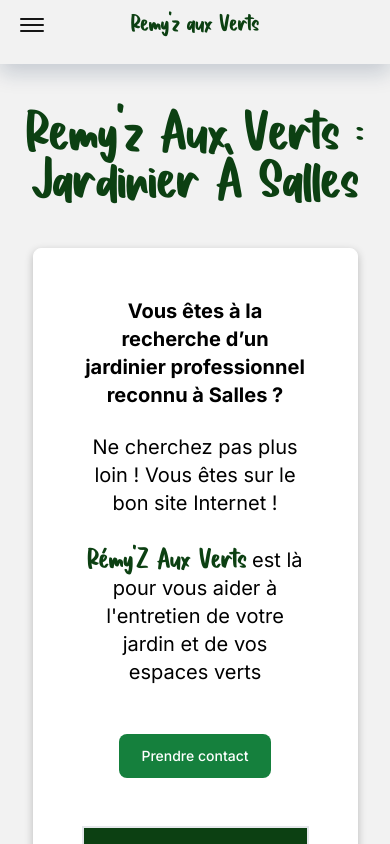
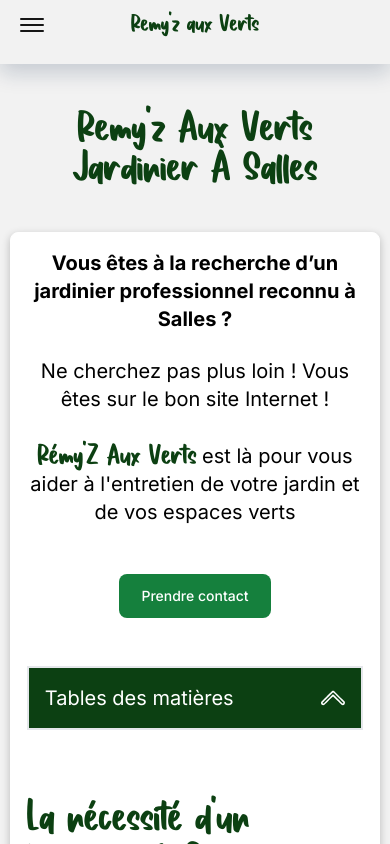
Before and after one commit to Titou360/Remyz, a Next.js app: page /salles in a window 390 px wide. Shown: the top 844 px of the page. Built offline with nearby package versions, Linux system fonts and the light colour scheme; what tailwindcss-3d would draw is missing.

Commit message:
Push 26.06.2024

```diff
--- a/app/layout.js
+++ b/app/layout.js
@@ -8,7 +8,7 @@ const inter = Inter({ subsets: ['latin'] })
 
 export const metadata = {
   title: 'Remyz Aux Verts, votre jardinier en Val de L Eyre',
-  description: 'Generated by create next app',
+  description: 'RemyZ aux Verts, jardinier à Salles, Lugos, Belin-Béliet. Découvrez mes services ☝',
 }
 
 export default function RootLayout({ children }) {
--- a/app/salles/page.js
+++ b/app/salles/page.js
@@ -1,13 +1,14 @@
 'use client';
 import { ArrowIcon } from '@/components/Icons';
 import Link from 'next/link';
-import { useState } from 'react';
+import { useState, useRef } from 'react';
 import Button from '../../components/Buttton';
 import SeoImage from '../../public/assets/img/SEO/Infographie-Remyz-aux-verts-jardinier-salles.png';
 import Image from 'next/image';
 
 const Page = () => {
   const [isOpen, setIsOpen] = useState(false);
+  const contentRef = useRef(null);
 
   const toggleOpen = () => {
     setIsOpen(!isOpen);
@@ -16,14 +17,19 @@ const Page = () => {
   return (
     <section id="sitemap" className="w-full pt-14 flex flex-col items-center bg-light dark:bg-darky">
       <div className="w-full flex flex-col items-center justify-center gap-6 my-8">
-        <h1 className="text-5xl text-primary dark:text-darkModePrimary capitalize text-center my-4 font-Spring">
+        {/* H1 desktop */}
+        <h1 className="lg:hidden text-5xl text-primary dark:text-darkModePrimary capitalize text-center my-4 font-Spring">
           Remy&apos;z aux Verts : Jardinier à Salles
+        </h1>
+        {/* H1 mobile */}
+        <h1 className="hidden lg:block lg:text-4xl text-primary dark:text-darkModePrimary capitalize text-center my-4 font-Spring">
+          Remy&apos;z aux Verts
+          <br /> Jardinier à Salles
         </h1>
       </div>
 
-      <div className="w-5/6 h-auto mx-auto bg-white rounded-t-lg border border-1 border-white shadow-[rgba(0,_0,_0,_0.24)_0px_3px_8px] ">
-        <div className="m-12">
-          <div>
+      <div className="w-5/6 lg:w-[95%] h-auto mx-auto bg-white rounded-t-lg border border-1 border-white shadow-[rgba(0,_0,_0,_0.24)_0px_3px_8px]">
+        <div className="m-12 lg:m-4">
           <p className="text-center">
             <span className="font-bold text-xl">Vous êtes à la recherche d’un jardinier professionnel reconnu à Salles ?</span>
             <br />
@@ -36,21 +42,26 @@ const Page = () => {
               jardin et de vos espaces verts
             </span>
           </p>
-          </div>
           <div className="mt-12 flex items-center justify-center">
             <Button href="/#contact" title="Prendre contact" />
           </div>
           <div className="mt-12">
-            <div className="flex items-center justify-between w-full border-2 bg-primary py-4" onClick={toggleOpen}>
+            <div className="flex items-center justify-between w-full border-2 bg-primary py-4 cursor-pointer" onClick={toggleOpen}>
               <h2 className="ml-4 text-xl text-white">Tables des matières</h2>
               <ArrowIcon
-                className={`mr-4 transition-transform duration-300 rotate-90 ${isOpen ? 'rotate-x-180' : ''}`}
+                className={`mr-4 transition-transform duration-300 ${isOpen ? 'rotate-90' : '-rotate-90'}`}
                 fill="white"
                 width={24}
                 height={24}
               />
             </div>
-            <div className={`ml-4 mt-4 transition-all duration-300 ${isOpen ? 'max-h-screen' : 'max-h-0 overflow-hidden'}`}>
+            <div
+              ref={contentRef}
+              className={`ml-4 mt-4 transition-all duration-300 ease-in-out overflow-hidden`}
+              style={{
+                maxHeight: isOpen ? `${contentRef.current.scrollHeight}px` : '0px'
+              }}
+            >
               <ol className="list-decimal ml-4">
                 <li>
                   <Link href="#necessites">La nécessité d&apos;un jardinier à Salles</Link>
@@ -191,7 +202,7 @@ const Page = () => {
               Enfin pour un projet sur mesure, le coût peut dépasser les 900 €.
             </p>
           </div>
-          <div className="mt-12 flex items-center justify-center">
+          <div className="my-12 flex items-center justify-center">
             <Image src={SeoImage} alt="Infographie-Remyz-aux-verts-jardinier-salles" />
           </div>
         </div>
--- a/components/Buttton.js
+++ b/components/Buttton.js
@@ -6,7 +6,7 @@ const button = ({href, title}) => {
     <Link
       type="button"
       href={href}
-      className="focus:outline-none text-white bg-green-700 hover:bg-green-800 focus:ring-4 focus:ring-green-300 font-medium rounded-lg text-sm px-5 py-2.5 me-2 mb-2 dark:bg-green-600 dark:hover:bg-green-700 dark:focus:ring-green-800 border-2 border-transparent hover:border-light xs:m-auto"
+      className="transition duration-300 ease-in-out focus:outline-none text-white bg-green-700 hover:bg-green-800 focus:ring-4 focus:ring-green-300 font-medium rounded-lg text-sm px-5 py-2.5 me-2 mb-2 border-2 border-transparent hover:border-light xs:m-auto"
     >
       {title}
     </Link>
--- a/package.json
+++ b/package.json
@@ -13,10 +13,11 @@
     "@splidejs/react-splide": "^0.7.12",
     "framer-motion": "^10.16.5",
     "moment-timezone": "^0.5.44",
-    "next": "14.0.3",
+    "next": "^14.2.4",
     "react": "^18",
     "react-accessible-accordion": "^5.0.0",
     "react-dom": "^18",
+    "react-helmet": "^6.1.0",
     "react-intersection-observer": "^9.5.3",
     "react-slick": "^0.30.1",
     "slick-carousel": "^1.8.1"
```
Also changed, not shown: 1 other file (tests, documents, lock files or other folders). Lines whose indentation alone changed are shown as unchanged.
